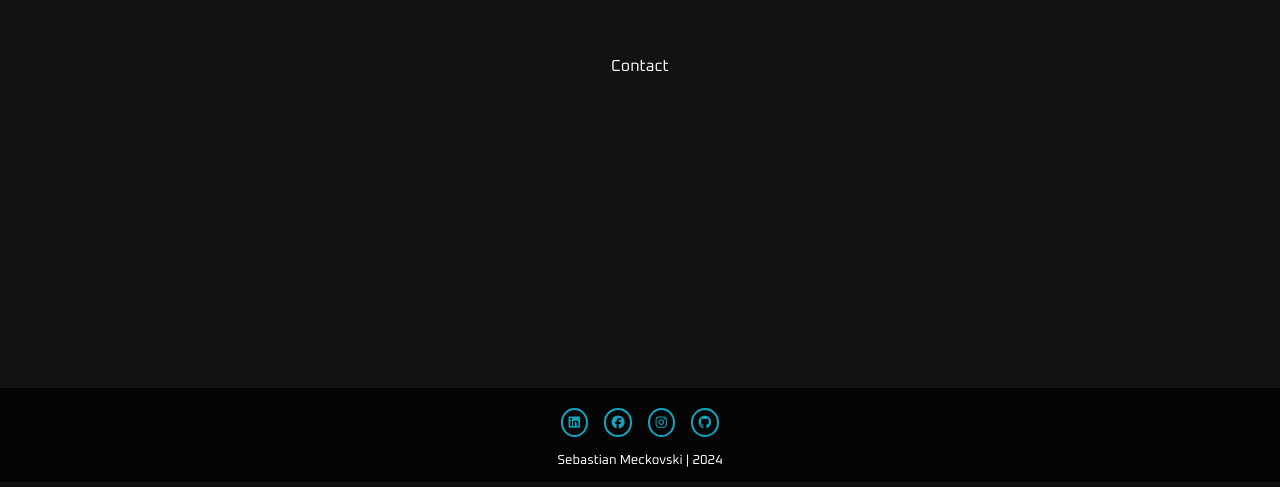
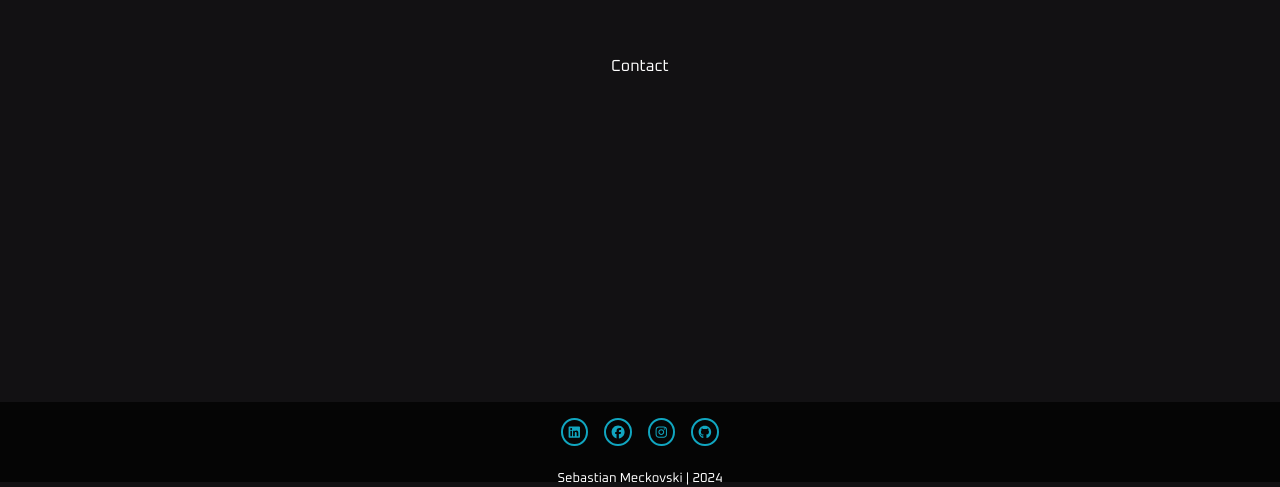
Before and after one commit to sebastian-meckovski/sebastian-meckovski.github.io, a React (Create React App) app: page / in a window 1280 px wide. Shown: the part 3430-3917 px from the top of the page. Built offline with nearby package versions, Linux system fonts and the light colour scheme; no server answers.

Commit message:
footer fixed

```diff
--- a/src/App.scss
+++ b/src/App.scss
@@ -171,17 +171,18 @@ header {
 }
 
 footer {
+  gap: 0.5rem;
   position: absolute;
   bottom: 0;
   width: 100%;
-  min-height: 4rem;
+  height: 4rem;
   background-color: $nav-color;
   color: white;
   display: flex;
   align-items: center;
   flex-direction: column;
   font-size: small;
-  padding: 1.25rem 0rem 0rem 0rem;
+  padding: 1rem 0rem 0rem 0rem;
 }
 
 .burger-button {
```
